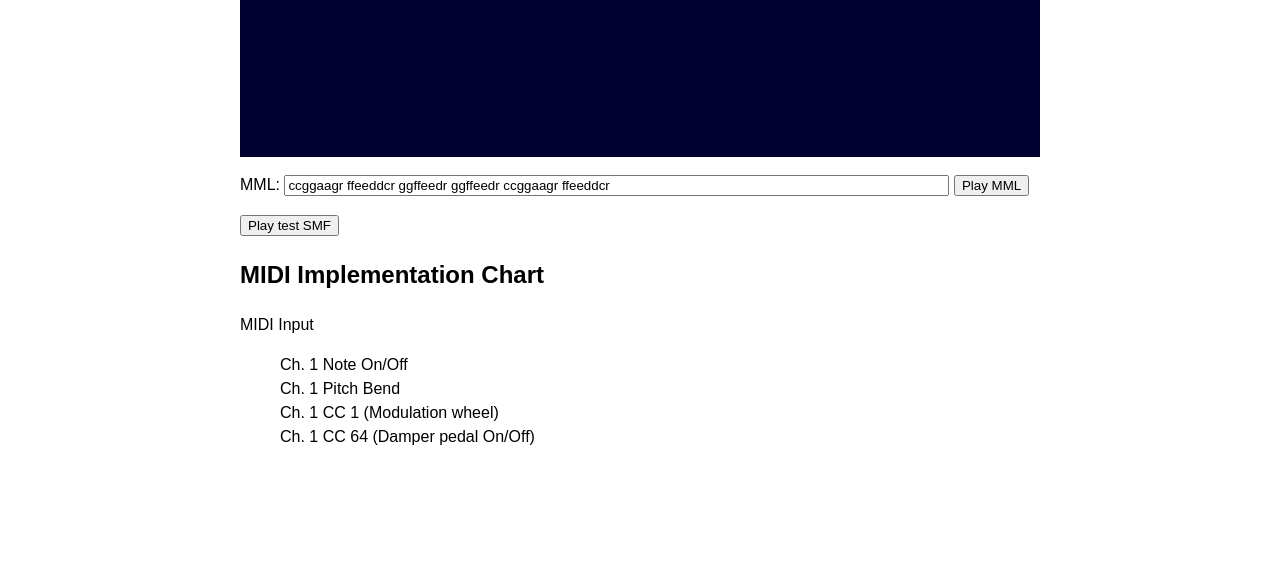
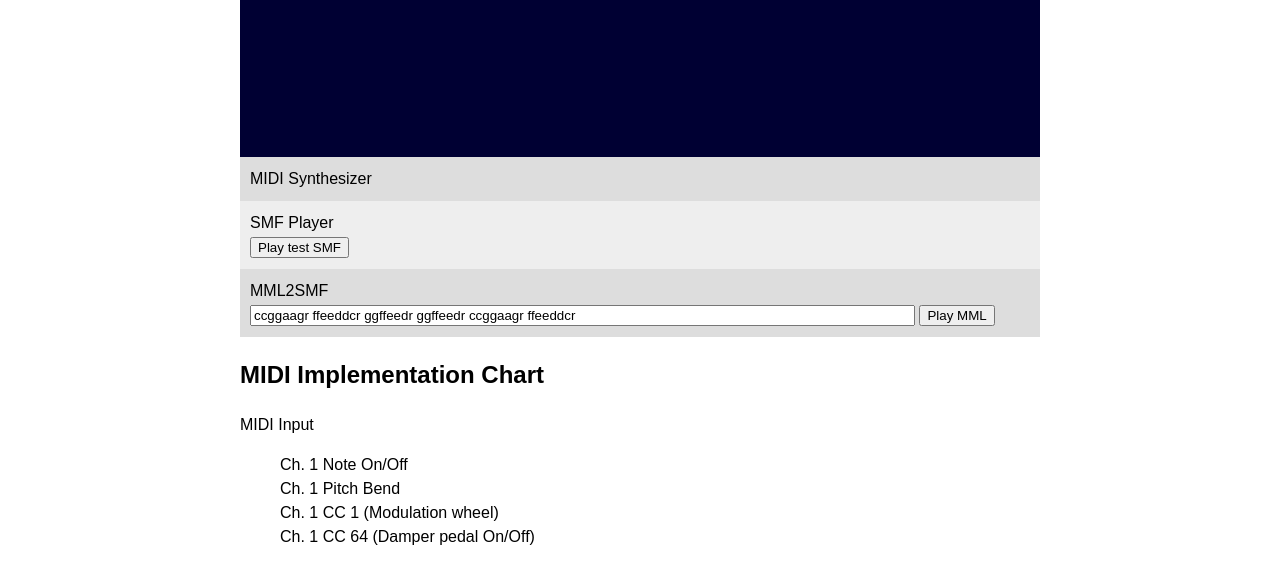
Before and after one commit to korinVR/synthesis.js, a website with bundled scripts: page index.html in a window 1280 px wide. Shown: the part 322-887 px from the top of the page. Before the commit the page ends 800 px from the top, so only its background shows below. Built offline with nearby package versions, Linux system fonts and the light colour scheme.

Commit message:
Create racks

```diff
--- a/index.html
+++ b/index.html
@@ -16,6 +16,7 @@
 		#debug {
 			width: 100%;
 			height: 20em;
+			margin: 0;
 
 			color: #4CF;
 			background-color: #003;
@@ -26,6 +27,22 @@
 			line-height: 1;
 			overflow: hidden;
 		}
+
+		.rack {
+			padding: 10px;
+		}
+
+		#synthesizer {
+			background-color: #DDD;
+		}
+
+		#smf-player {
+			background-color: #EEE;
+		}
+
+		#mml2smf {
+			background-color: #DDD;
+		}
 	</style>
 </head>
 <body>
@@ -34,15 +51,25 @@
 		<h1>Web MIDI Synthesizer</h1>
 		<p>Web MIDI API and Web Audio API simple keyboard. You can play with MIDI keys or PC keys.<br>(C key = C4, Space = Damper pedal)<br>Chrome 43 or later is required.</p>
 		<p>Programmed by <a href="https://twitter.com/KatsuomiK">@KatsuomiK</a> / <a href="https://twitter.com/k0rin">@k0rin</a> (in Japanese)</p>
+
 		<pre id="debug"></pre>
 
-		<p>
+		<div class="rack" id="synthesizer">
+			MIDI Synthesizer
+		</div>
+
+		<div class="rack" id="smf-player">
+			SMF Player<br>
+			<button onclick="playSMF();">Play test SMF</button>
+		</div>
+
+		<div class="rack" id="mml2smf">
+			MML2SMF<br>
 			<form onsubmit="playMML(); return false;">
-				MML: <input id="mml" type="text" value="ccggaagr ffeeddcr ggffeedr ggffeedr ccggaagr ffeeddcr" size="80" />
+				<input id="mml" type="text" value="ccggaagr ffeeddcr ggffeedr ggffeedr ccggaagr ffeeddcr" size="80" />
 				<button>Play MML</button>
 			</form>
-		</p>
-		<p><button onclick="playSMF();">Play test SMF</button></p>
+		</div>
 
 		<h2>MIDI Implementation Chart</h2>
 		<dl>
```
